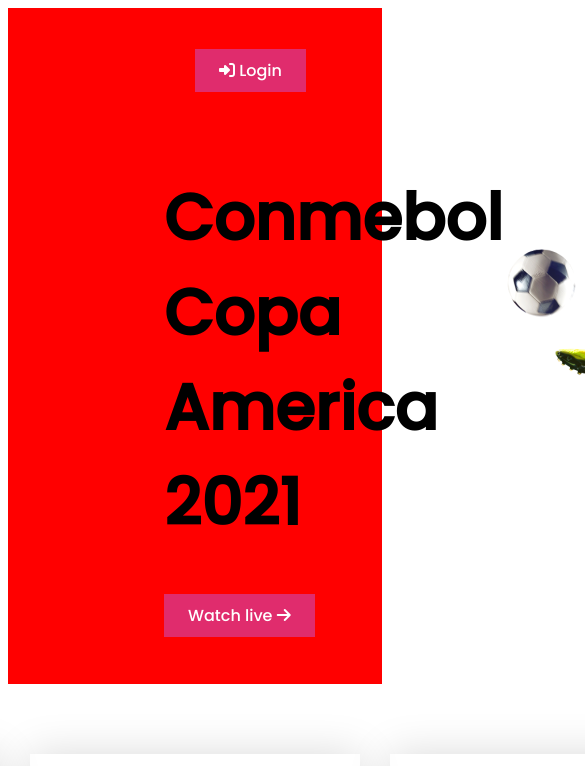
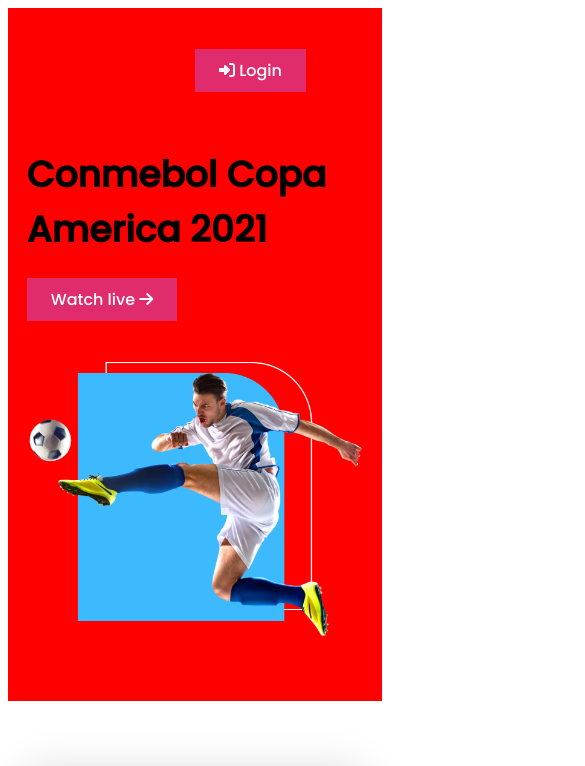
Before and after one commit to hossainfaisal1992/responsive-football-main, a plain HTML site: page index.html in a window 390 px wide. Shown: the top 766 px of the page, 585 px wide, since content can reach past the window. Drawn offline with Linux system fonts and the light colour scheme.

Commit message:
responsive added

```diff
--- a/styles/style.css
+++ b/styles/style.css
@@ -12,8 +12,16 @@ a{
     color: white;
 
 }
+
 p{
     font-weight: 400;
+
+}
+header{
+
+    background-color: #d1cfeb;
+    position: relative;
+    padding: 42px 120px 0 156px;
 
 }
  .container{
@@ -22,12 +30,10 @@ p{
     align-items: center;
     margin-top: 67px;
     padding-bottom: 56px;
+
+
 }
-header{
-    background-color: #d1cfeb;
-    position: relative;
-    padding: 42px 120px 0 156px;
-}
+
 .login {
 position: absolute;
 width: 123px;
@@ -45,7 +51,11 @@ text-align: center;
 .image{
     width: 556px;
     height: 438px;
+    transition: width 3s linear;
 
+}
+.image:hover{
+    width: 500px;
 }
 .top-text{
     width: 485px;
@@ -123,5 +133,50 @@ Media Queries
 @media only screen and (max-width:688px){
     header{
         background-color: red;
+        width: 100%;
+        padding: 42px 0 0 0;
     }
+    .container{
+        flex-direction: column;
+        justify-content: flex-start;
+        align-items: flex-start;
+
+    }
+    .top-text{
+        width: 100%;
+
+    }
+    .top-text h1{
+        padding: 0 5%;
+        font-size: 36px;
+
+    }
+    .link-button{
+        margin-left: 5%;
+    }
+    .image{
+        width: 100%;
+        height: auto;
+    }
+    .image img{
+        width: 90%;
+        height: auto;
+        padding: 0 5%;
+        margin-top: 50px;
+    }
+    .image:hover{
+        width: 100%;
+    }
+    .players{
+        grid-template-columns: 1fr;
+        padding:0 5% ;
+    }
+
+    .footer-container{
+         width: 100%;
+     }
+     .footer-container img{
+         width: 100%;
+         padding: 0 5%;
+     }
 }
```
